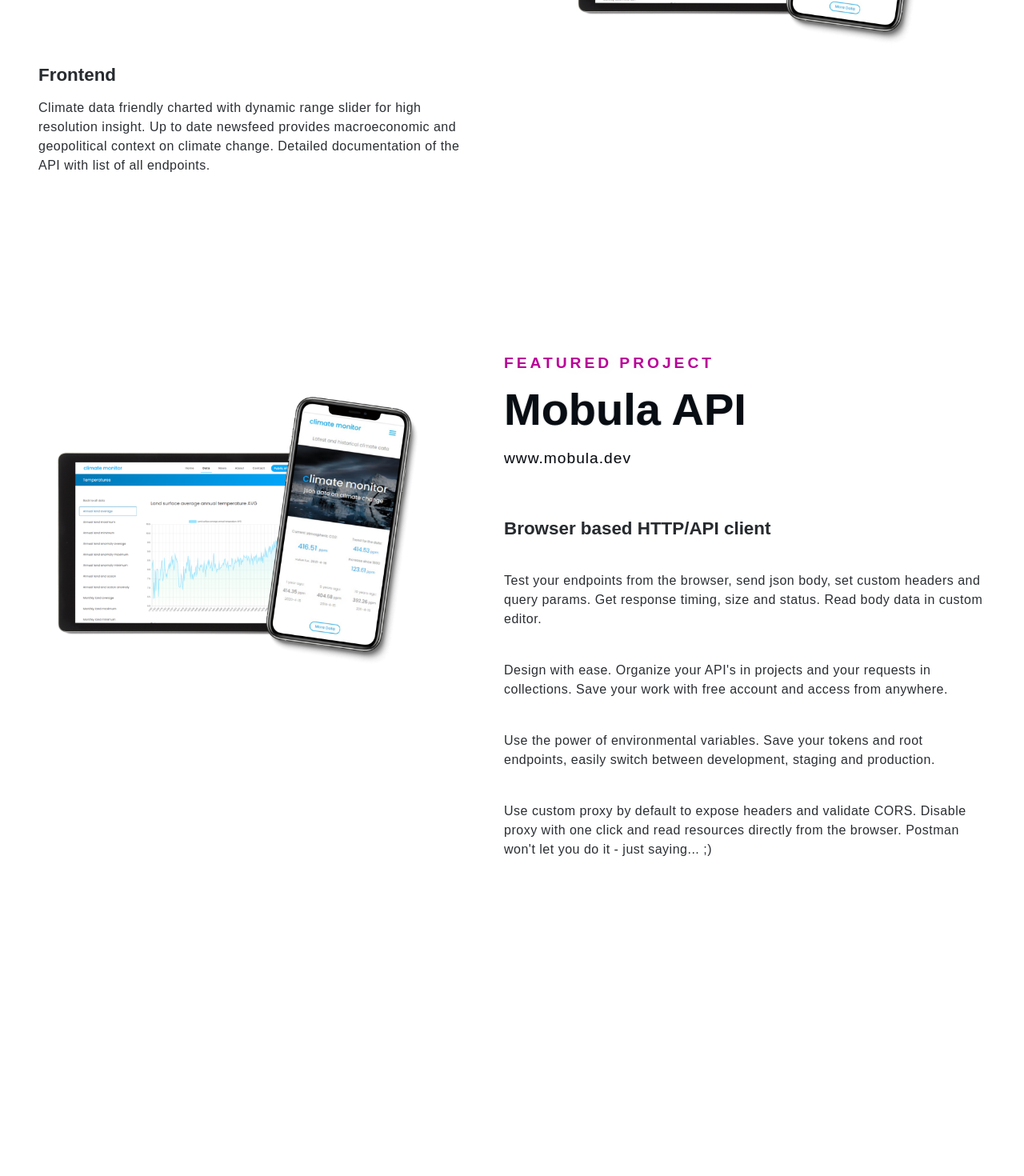
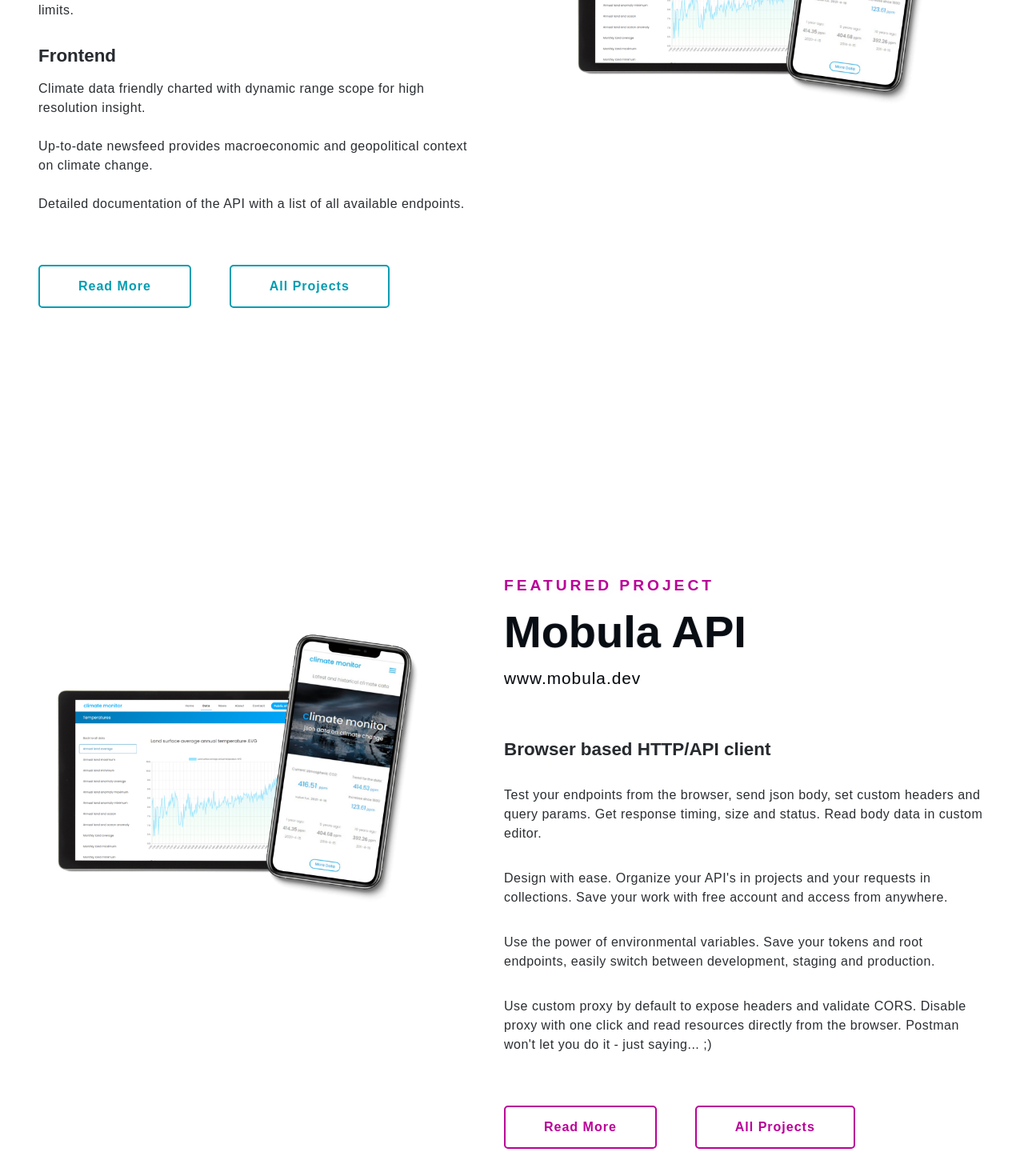
Before and after one commit to TomaszPietrzykowski/portfolio-next, a Next.js app: page / in a window 1280 px wide. Shown: the part 1240-2710 px from the top of the page at 80% size. Before the commit the page ends 2522 px from the top, so only its background shows below. Built offline with nearby package versions, Linux system fonts and the light colour scheme.

Commit message:
styles teaked

```diff
--- a/components/Featured1.js
+++ b/components/Featured1.js
@@ -11,21 +11,24 @@ const Featured1 = () => {
         <p className={styles.featuredPara}>
           RESTful API serving json data on climate change. Well over 40
           endpoints with data on main climate factors. Data from NASA, NOAA and
-          Berkely Institute, stored, updated daily and served on demand.
+          Berkely Institute, stored, updated daily and served on demand without
+          limits.
         </p>
         <h4 className={styles.featuredSubhead}>Frontend</h4>
         <p className={styles.featuredPara}>
-          Climate data friendly charted with dynamic range slider for high
-          resolution insight. Up to date newsfeed provides macroeconomic and
-          geopolitical context on climate change. Detailed documentation of the
-          API with list of all endpoints.
+          Climate data friendly charted with dynamic range scope for high
+          resolution insight. <br />
+          <br />
+          Up-to-date newsfeed provides macroeconomic and geopolitical context on
+          climate change. <br />
+          <br />
+          Detailed documentation of the API with a list of all available
+          endpoints.
         </p>
-        {/* <div className={styles.featuredBtnsContainer}>
-          <button className={styles.ctaSecondary}>Read More</button>
-          <button className={styles.ctaSecondary} style={{ marginBottom: 0 }}>
-            All Projects
-          </button>
-        </div> */}
+        <div className={styles.featuredBtnsContainer}>
+          <button className={styles.featuredBtn}>Read More</button>
+          <button className={styles.featuredBtn}>All Projects</button>
+        </div>
       </div>
       <div className={styles.featuredRight}></div>
     </section>
--- a/components/Featured2.js
+++ b/components/Featured2.js
@@ -30,6 +30,10 @@ const Featured2 = () => {
           Disable proxy with one click and read resources directly from the
           browser. Postman won't let you do it - just saying... ;)
         </p>
+        <div className={styles.featuredBtnsContainer2}>
+          <button className={styles.featuredBtn2}>Read More</button>
+          <button className={styles.featuredBtn2}>All Projects</button>
+        </div>
       </div>
     </section>
   )
--- a/components/Hero.js
+++ b/components/Hero.js
@@ -4,7 +4,7 @@ const Hero = () => {
   return (
     <main className={styles.hero}>
       <div className={styles.heroContainer}>
-        <h2 className={styles.subtitle}>Javascript Development</h2>
+        <h2 className={styles.subtitle}>Javascript Developer</h2>
         <h1 className={styles.title}>
           Weaving software
           <br />
--- a/styles/Home.module.css
+++ b/styles/Home.module.css
@@ -93,9 +93,9 @@
   margin-top: 10rem;
   margin-bottom: 2rem;
   text-transform: uppercase;
-  font-size: 1.5rem;
+  font-size: 1.6rem;
   font-weight: 200;
-  letter-spacing: 4px;
+  letter-spacing: 5px;
   color: white;
   text-shadow: 0px 0px 2px var(--persianBlue);
 }
@@ -172,7 +172,7 @@
   /* border: 1px solid green; */
 }
 .featuredRight2 {
-  padding: 0 3rem 0 0;
+  padding: 8rem 3rem 0 0;
   max-width: 650px;
   /* margin-left: auto; */
   /* border: 1px solid green; */
@@ -213,12 +213,12 @@
   text-shadow: 0px 0px 34px rgba(5, 9, 14, 0.1);
 }
 .featuredWww {
-  font-size: 1.2rem;
+  font-size: 1.3rem;
   font-weight: 400;
   letter-spacing: 1px;
   color: rgba(5, 9, 14, 1);
   text-shadow: 0px 0px 2px rgba(5, 9, 14, 0.1);
-  margin-bottom: 4rem;
+  margin: 1rem 0 4rem 0;
 }
 
 .featuredSubhead {
@@ -229,7 +229,7 @@
   margin-bottom: 1rem;
 }
 .featuredPara {
-  margin-bottom: 5rem;
+  margin-bottom: 2rem;
   font-size: 1rem;
   letter-spacing: .5px;
   line-height: 1.5;
@@ -237,7 +237,7 @@
   color: var(--textPrimary);
 }
 .featuredPara2 {
-  margin-top: 2.5rem;
+  margin-top: 2rem;
   font-size: 1rem;
   letter-spacing: .5px;
   line-height: 1.5;
@@ -245,7 +245,46 @@
   color: var(--textPrimary);
 }
 .featuredBtnsContainer {
-  flex-direction: column;
+  display: flex;
+  flex-direction: row;
+  gap: 3rem;
+  margin-bottom: 4rem;
+  margin-top: 4rem;
+}
+.featuredBtnsContainer2 {
+  display: flex;
+  flex-direction: row;
+  gap: 3rem;
+  margin-bottom: 6rem;
+  margin-top: 4rem;
+}
+.featuredBtn {
+  padding: 1rem 3rem 1rem 3rem;
+  cursor: pointer;
+  font-family: inherit;
+  font-size: 1rem;
+  font-weight: 700;
+  letter-spacing: 1px;
+  background: none;
+  color: var(--accent03);
+  border: 2px solid var(--accent03);
+  border-radius: 5px;
+  transition: all 0.2s ease-in-out;
+
+}
+.featuredBtn2 {
+  padding: 1rem 3rem 1rem 3rem;
+  cursor: pointer;
+  font-family: inherit;
+  font-size: 1rem;
+  font-weight: 700;
+  letter-spacing: 1px;
+  background: none;
+  color: var(--accent02);
+  border: 2px solid var(--accent02);
+  border-radius: 5px;
+  transition: all 0.2s ease-in-out;
+
 }
 /* --------------------------------------------------------- */
 .whatIDoBackground {
@@ -299,9 +338,7 @@
   margin-bottom: 1rem;
   opacity: 0.7;
 }
-.featuredBtnsContainer {
-  flex-direction: column;
-}
+
 .whatIDoPara {
   margin-bottom: 5rem;
   font-size: 1rem;
```
